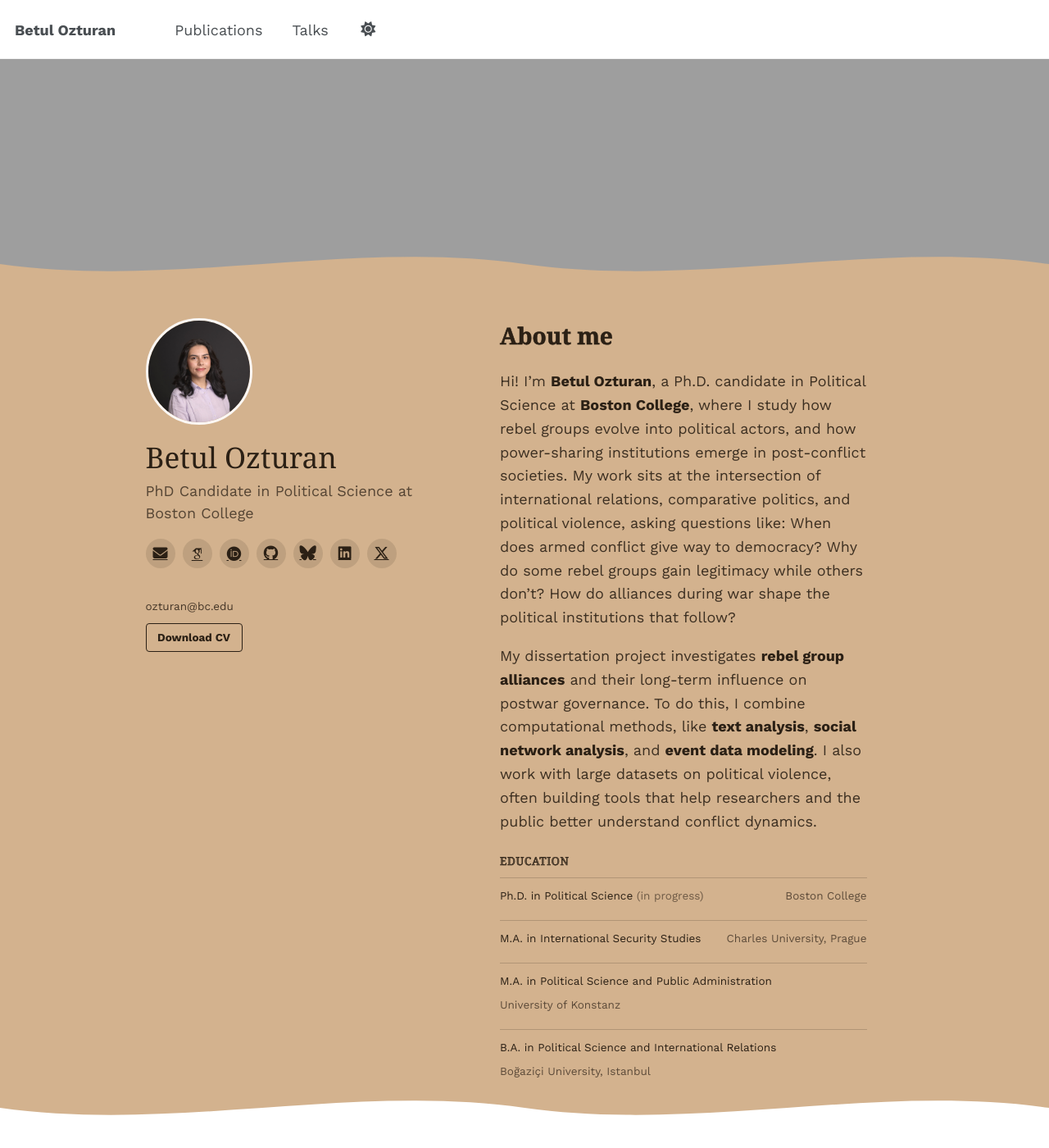
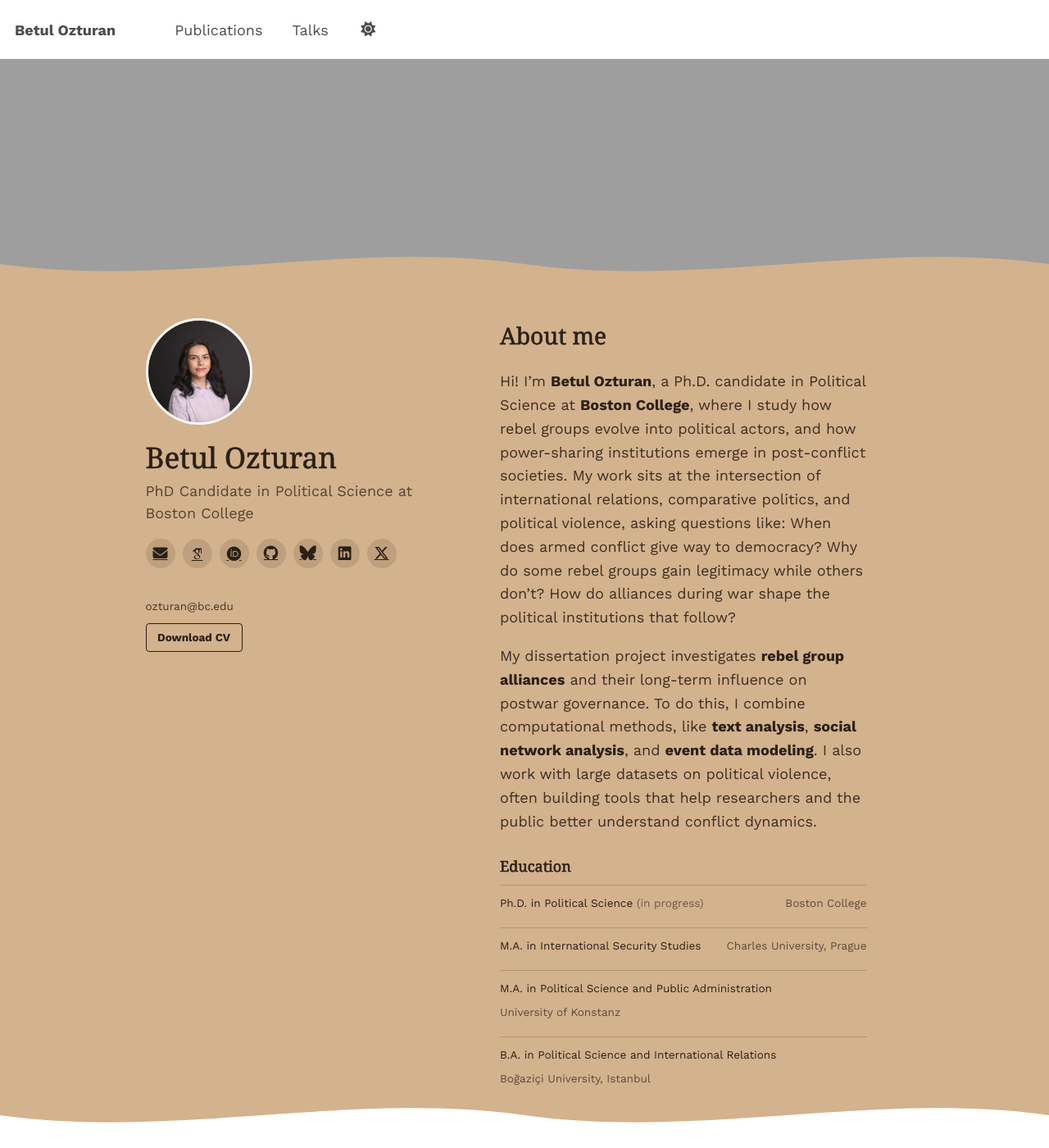
Before and after one commit to betulozturan/betulozturan.github.io, a Jekyll site: the page built from _pages/about.md, in a window 1280 px wide and 1400 px high. Shown: the whole window at 82% size. Built offline with Jekyll 4.4.1, drawn with Linux system fonts in a browser that asks for light colours; some web fonts are replaced.

Commit message:
Unify heading treatment site-wide instead of one-off styling
Consolidate all title-level elements (real h1-h6, hero name/section
titles, publication titles, talk titles) into one shared rule: same
heading font, same font-weight: normal + text-stroke bold-fake
treatment. Previously the hero's "About me" got a unique bold+bigger
treatment while "Interests"/"Education" used a completely different
uppercase/letter-spaced/muted eyebrow style, and publication/talk
titles used a third approach (plain bold sans-serif) — all three now
share one consistent title style, differing only in size.

```diff
--- a/_sass/custom.scss
+++ b/_sass/custom.scss
@@ -9,13 +9,16 @@ $font-heading: "Libre Caslon Display", Georgia, "Times New Roman", serif;
 $font-body: "Work Sans", -apple-system, "San Francisco", "Roboto", "Segoe UI", Arial, sans-serif;
 
 /*
-   Fonts: Libre Caslon Display for headings, Work Sans for body,
-   replacing the stock system-font stack. Overriding directly here
-   (rather than $global-font-family/$header-font-family) since those
-   are already baked into earlier-imported partials by the time this
-   file compiles. Libre Caslon Display only ships a single (regular)
-   weight, so headings get font-weight: normal explicitly to avoid
-   the browser's synthetic/faux bold.
+   Fonts: Libre Caslon Display for every heading/title-level element,
+   Work Sans for everything else (body, buttons, nav). One consistent
+   rule for the whole site rather than one-off per-component styling.
+
+   Libre Caslon Display only ships a single (regular) weight, and this
+   browser silently ignores font-weight: bold on it (confirmed even
+   with an inline !important override, so it isn't a bug in this
+   stylesheet) — text-stroke fakes the bold weight instead, using
+   currentColor so it matches whatever text color the heading has on
+   any given background (hero band, white page, etc.).
    ========================================================================== */
 
 body {
@@ -24,9 +27,12 @@ body {
 
 h1, h2, h3, h4, h5, h6,
 .hero-profile__name,
-.hero-profile__section-title {
+.hero-profile__section-title,
+.pub-entry__title,
+.talk-title {
   font-family: $font-heading;
   font-weight: normal;
+  -webkit-text-stroke: 0.6px currentColor;
 }
 
 .masthead__inner-wrap,
@@ -176,18 +182,11 @@ h1, h2, h3, h4, h5, h6,
 .hero-profile__section-title {
   color: $hero-ink;
   font-size: $type-size-3;
-  font-weight: bold;
-  -webkit-text-stroke: 0.6px $hero-ink;
   margin: 0 0 0.75em;
 
   &--sub {
-    font-size: $type-size-6;
-    font-weight: normal;
-    -webkit-text-stroke: none;
-    letter-spacing: 0.05em;
-    text-transform: uppercase;
-    color: rgba($hero-ink, 0.65);
-    margin: 1.75em 0 0.75em;
+    font-size: $type-size-5;
+    margin: 1.5em 0 0.5em;
   }
 }
 
@@ -301,7 +300,6 @@ h2.pub-section-title {
 }
 
 .pub-entry__title {
-  font-weight: bold;
   font-size: $type-size-5;
   margin: 0 0 0.35em;
 }
@@ -344,7 +342,6 @@ html[data-theme="dark"] .pub-entry__meta {
 }
 
 .talk-title {
-  font-weight: bold;
   margin: 0 0 0.25em;
 }
 
```
